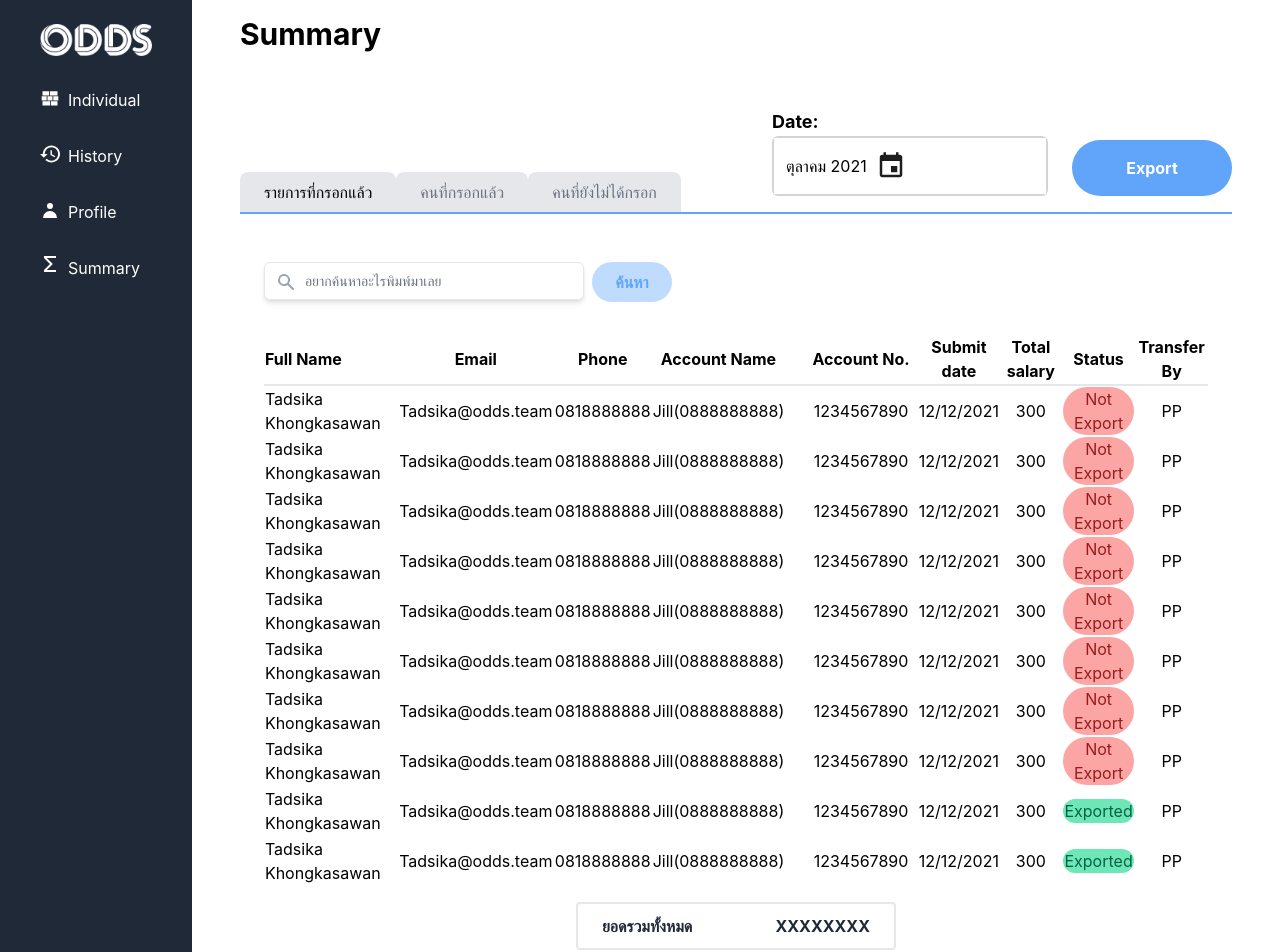
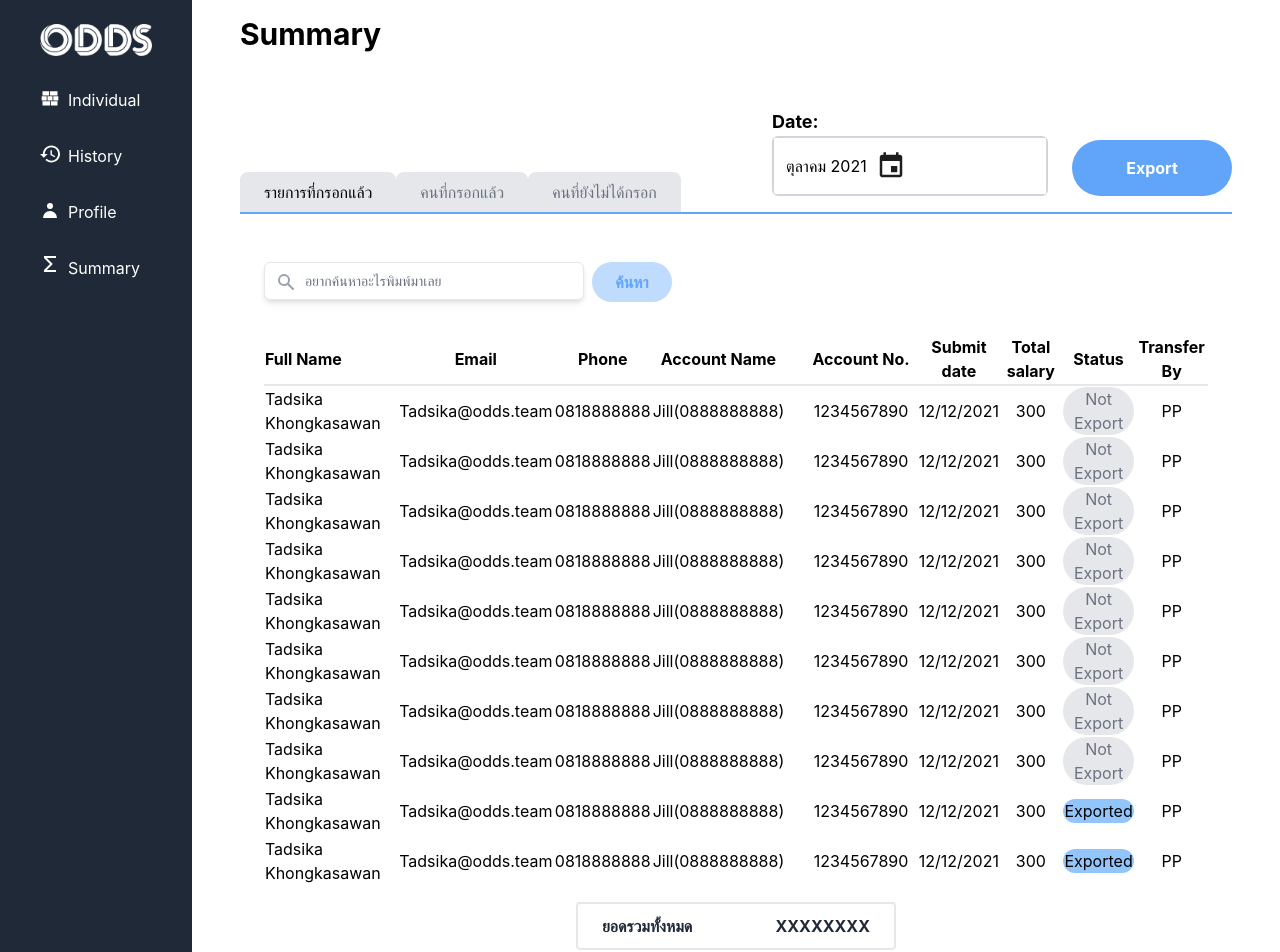
Before and after one commit to Fahlalla/workingrecord-fe, a React (Create React App) app: page /summary in a window 1280 px wide. Shown: the top 952 px of the page. Built offline with nearby package versions, Linux system fonts and the light colour scheme.

Commit message:
add color

```diff
--- a/src/Component/SummaryTable.js
+++ b/src/Component/SummaryTable.js
@@ -1,14 +1,14 @@
 const SummaryTable = () => {
   const NotExport = () => {
     return (
-      <div className="text-center bg-red-300 text-red-800 w-2/2 rounded-full">
+      <div className="text-center bg-gray-200 text-gray-500 w-2/2 rounded-full">
         Not Export
       </div>
     );
   };
   const Exported = () => {
     return (
-      <div className="text-center bg-green-300 text-green-800 w-2/2 rounded-full">
+      <div className="text-center bg-blue-300 text-black-800 w-2/2 rounded-full">
         Exported
       </div>
     );
```
